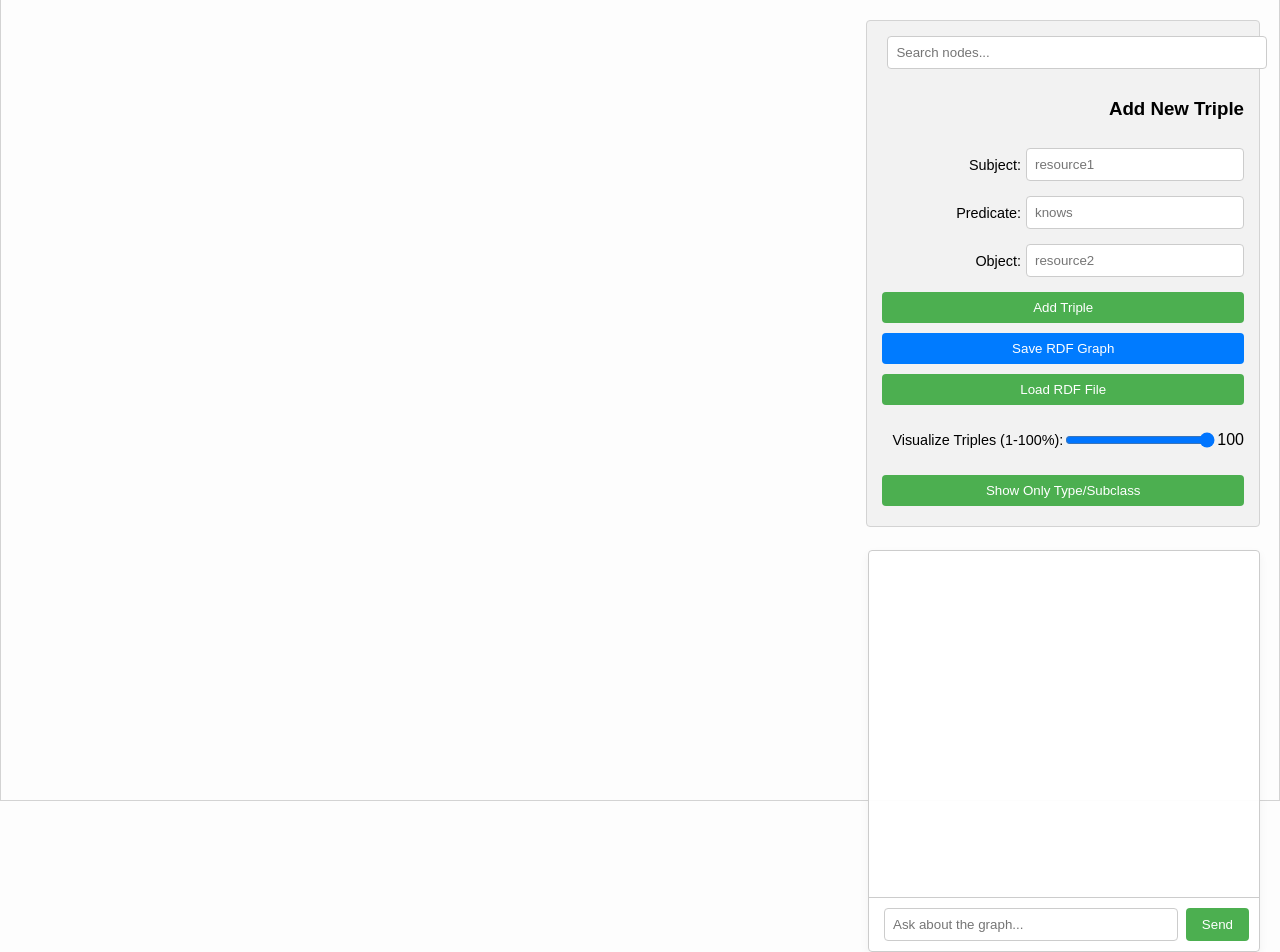
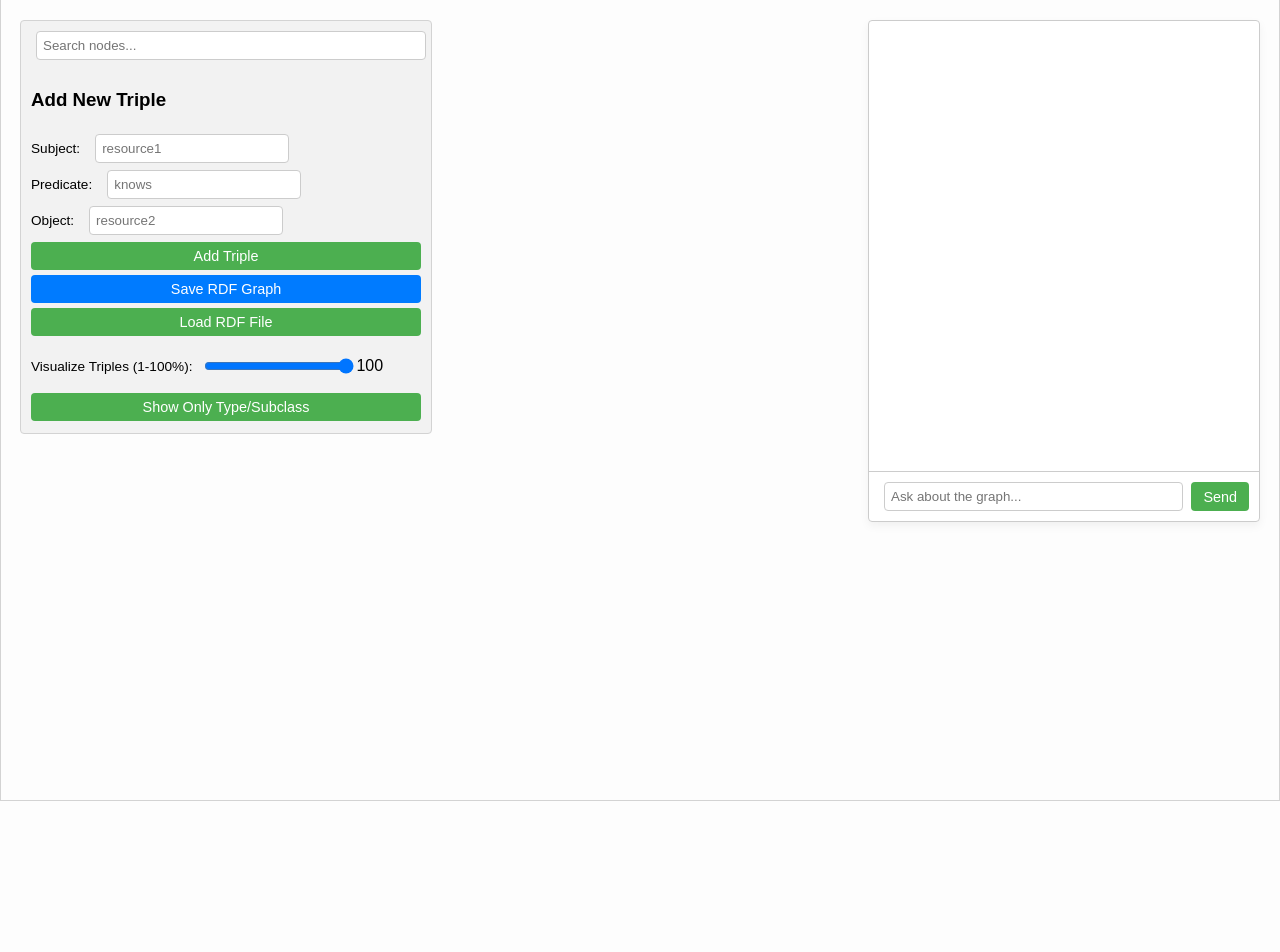
Before and after one commit to Demirrr/mcp-rdf, a website: page src/visualization.html in a window 1280 px wide. After the commit the page ends 801 px from the top, so only its background shows below. Drawn offline with nearby package versions, Linux system fonts and the light colour scheme.

Commit message:
refactoring

```diff
--- a/src/styles.css
+++ b/src/styles.css
@@ -34,46 +34,49 @@ body {
 .controls {
   position: absolute;
   top: 20px;
-  right: 20px;
+  left: 20px;
   z-index: 1000;
-  padding: 15px;
+  padding: 10px;
   background-color: var(--main-bg-color);
   border: 1px solid var(--main-border-color);
   border-radius: var(--input-radius);
-  text-align: right;
+  text-align: left;
   display: flex;
   flex-direction: column;
-  gap: 10px;
+  gap: 5px;
+  width: 390px;
 }
 
 .input-group {
   display: flex;
   align-items: center;
-  justify-content: flex-end;
-  margin-bottom: 5px;
+  justify-content: flex-start;
+  margin-bottom: 2px;
 }
 
 label {
-  margin-left: 10px;
-  font-size: 0.9rem;
+  margin-right: 10px;
+  margin-left: 0;
+  font-size: 0.85rem;
 }
 
 input[type="text"] {
-  padding: 8px;
+  padding: 6px;
   border: 1px solid var(--input-border-color);
   border-radius: var(--input-radius);
   margin-left: 5px;
-  width: 200px;
+  width: 180px;
 }
 
 button {
-  padding: 8px 16px;
+  padding: 6px 12px;
   background-color: var(--button-bg);
   color: white;
   border: none;
   border-radius: var(--input-radius);
   cursor: pointer;
   transition: background-color 0.3s ease;
+  font-size: 0.9rem;
 }
 
 button:hover {
@@ -92,6 +95,12 @@ button:hover {
 .search-container {
   position: relative;
   width: 100%;
+  margin-bottom: 5px;
+}
+
+.search-container input[type="text"] {
+  width: 100%;
+  box-sizing: border-box;
 }
 
 .search-results {
@@ -106,6 +115,8 @@ button:hover {
   overflow-y: auto;
   z-index: 1001;
   display: none;
+  width: 100%;
+  box-sizing: border-box;
 }
 
 .search-result-item {
@@ -127,10 +138,10 @@ button:hover {
 /* Chat interface */
 .chat-container {
   position: absolute;
-  top: 550px;
+  top: 20px;
   right: 20px;
   width: 390px;
-  height: 400px;
+  height: 500px;
   background-color: rgba(255, 255, 255, 0.95);
   border: 1px solid var(--input-border-color);
   border-radius: var(--input-radius);
--- a/src/visualization.html
+++ b/src/visualization.html
@@ -8,6 +8,13 @@
 </head>
 <body>
   <div id="mynetwork"></div>
+  <div class="chat-container">
+    <div class="chat-messages" id="chatMessages"></div>
+    <div class="chat-input-container">
+      <input type="text" class="chat-input" id="chatInput" placeholder="Ask about the graph...">
+      <button onclick="sendMessage()">Send</button>
+    </div>
+  </div>
   <div class="controls">
     <div class="search-container">
       <input type="text" id="searchInput" placeholder="Search nodes..." style="width: 100%;">
@@ -39,13 +46,6 @@
       <button id="typeFilterButton" onclick="toggleTypeFilter()" style="width: 100%;">Show Only Type/Subclass</button>
     </div>
   </div>
-  <div class="chat-container">
-    <div class="chat-messages" id="chatMessages"></div>
-    <div class="chat-input-container">
-      <input type="text" class="chat-input" id="chatInput" placeholder="Ask about the graph...">
-      <button onclick="sendMessage()">Send</button>
-    </div>
-  </div>
   <script type="text/javascript" src="/src/visualization.js"></script>
 </body>
 </html>
```
